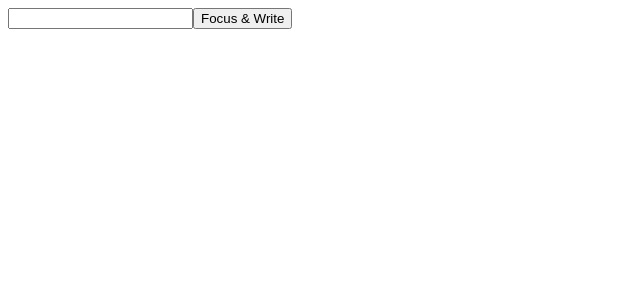
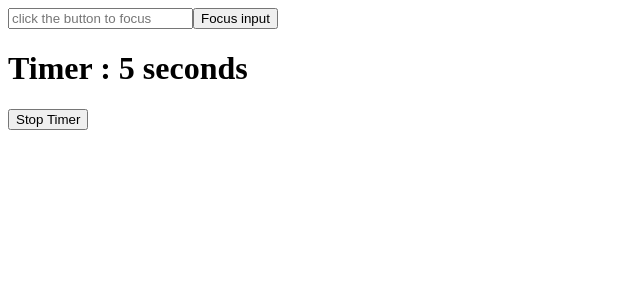
Before and after one commit to AfiyaZannuba/React-Learning, a React (Vite) app: page / in a window 1280 px wide. Shown: the top 300 px of the page, without its empty margins (0-640 px from the left). Built offline with nearby package versions, Linux system fonts and the light colour scheme.

Commit message:
Timer program

```diff
--- a/src/App.jsx
+++ b/src/App.jsx
@@ -1,14 +1,11 @@
-import { useRef } from "react"
+import Timer from "./components/Timer"
+import FocusInput from "./FocusInput"
+
 const App = () => {
-  const inputElement = useRef(null);
-  const focusInput = () => {
-    inputElement.current.focus();
-    inputElement.current.value = 'Afiya'
-  }
   return (
     <div>
-      <input type="text" ref={inputElement} />
-      <button onClick={()=> focusInput()}>Focus & Write</button>
+      <FocusInput />
+      <Timer />
     </div>
   )
 }
--- /dev/null
+++ b/src/FocusInput.jsx
@@ -0,0 +1,20 @@
+import React from 'react'
+import { useRef } from 'react'
+
+const FocusInput = () => {
+
+    const element = useRef(null)
+    const focusInput = () => {
+        if(element.current){
+            element.current.focus();
+        }
+    }
+  return (
+    <div>
+        <input type="text" ref={element} placeholder='click the button to focus' />
+        <button onClick={focusInput}>Focus input</button>
+    </div>
+  )
+}
+
+export default FocusInput
--- /dev/null
+++ b/src/components/Timer.jsx
@@ -0,0 +1,27 @@
+import React from 'react'
+import { useRef, useEffect, useState } from 'react'
+
+const Timer = () => {
+
+    const [count, setCount] = useState(0);
+    const intervalRef = useRef(null);
+
+    useEffect(()=>{
+        intervalRef.current = setInterval(()=>{
+            setCount((prevCount)=>prevCount+1)
+        },1000)
+
+        return()=>{
+            clearInterval(intervalRef.current)
+        }
+    },[])
+  return (
+    <div>
+        <h1>Timer : {count} seconds</h1>
+        <button onClick={()=>clearInterval(intervalRef.current)}>Stop Timer</button>
+
+    </div>
+  )
+}
+
+export default Timer
```
